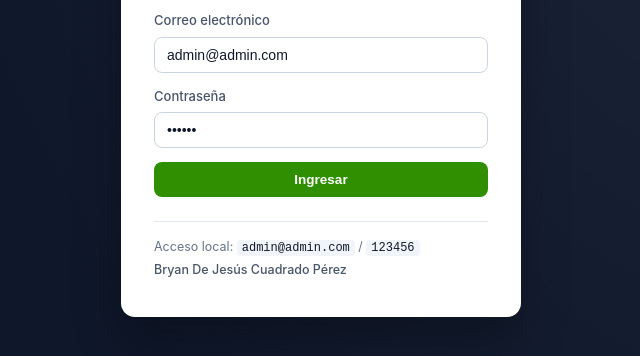
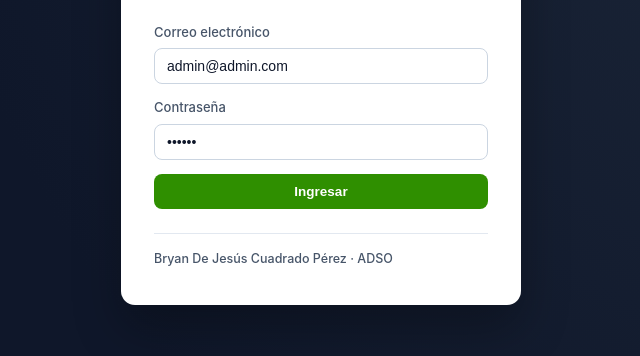
Before and after one commit to Bryan-cuadrado/AppIntegracionSena, a plain HTML site: page index.html in a window 1280 px wide. Shown: the part 324-680 px from the top of the page, without its empty margins (319-959 px from the left). Drawn offline with Linux system fonts and the light colour scheme.

Commit message:
Modify author credit in index.html
Updated author credit in the login footer.

```diff
--- a/index.html
+++ b/index.html
@@ -32,9 +32,8 @@
       </form>
 
       <div class="login-footer">
-        <p>Acceso local: <code>admin@admin.com</code> / <code>123456</code></p>
-        <p class="author-credit">Bryan De Jesús Cuadrado Pérez</p>
-      </div>
+  <p class="author-credit">Bryan De Jesús Cuadrado Pérez · ADSO</p>
+     </div>
     </div>
   </section>
 
```
